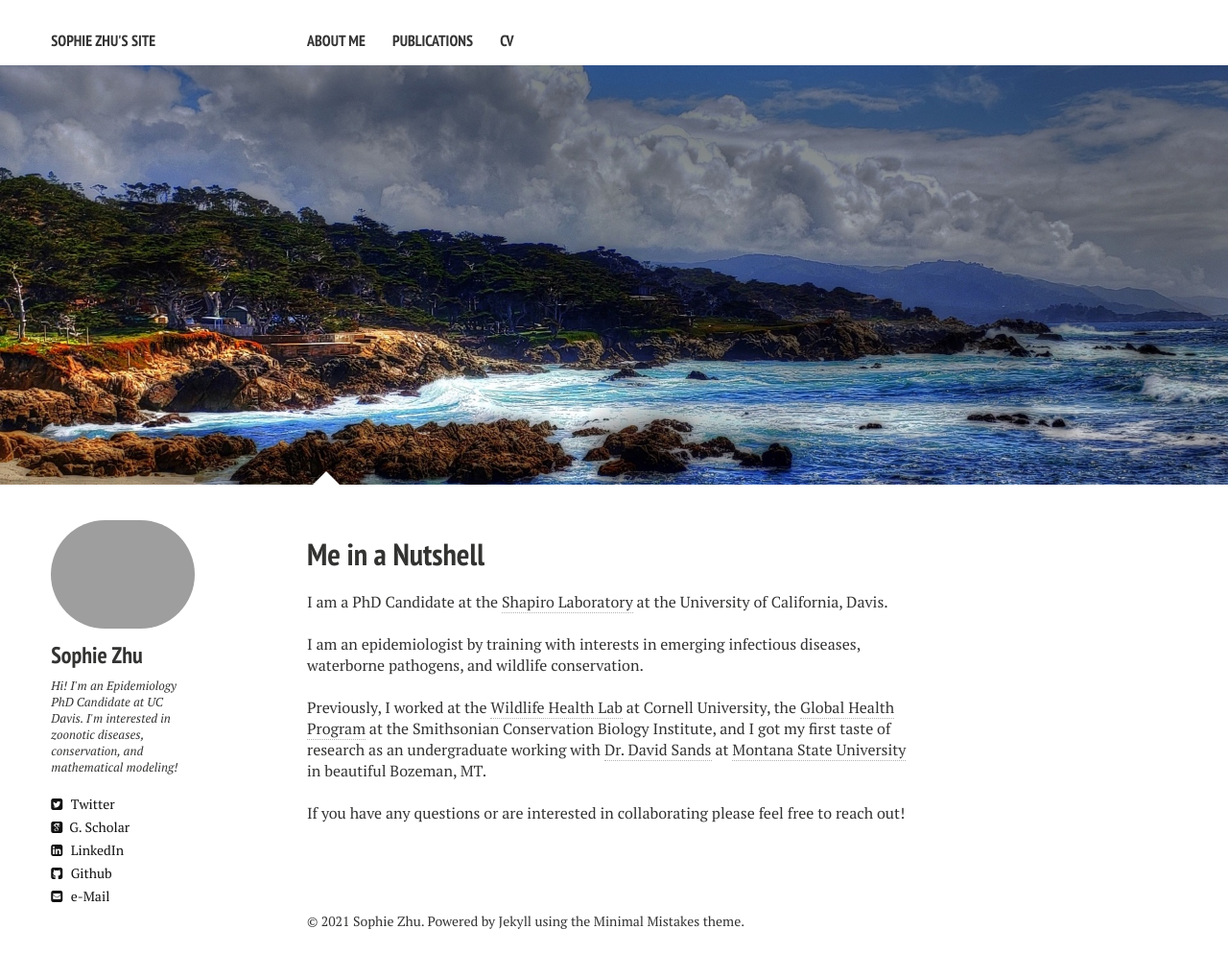
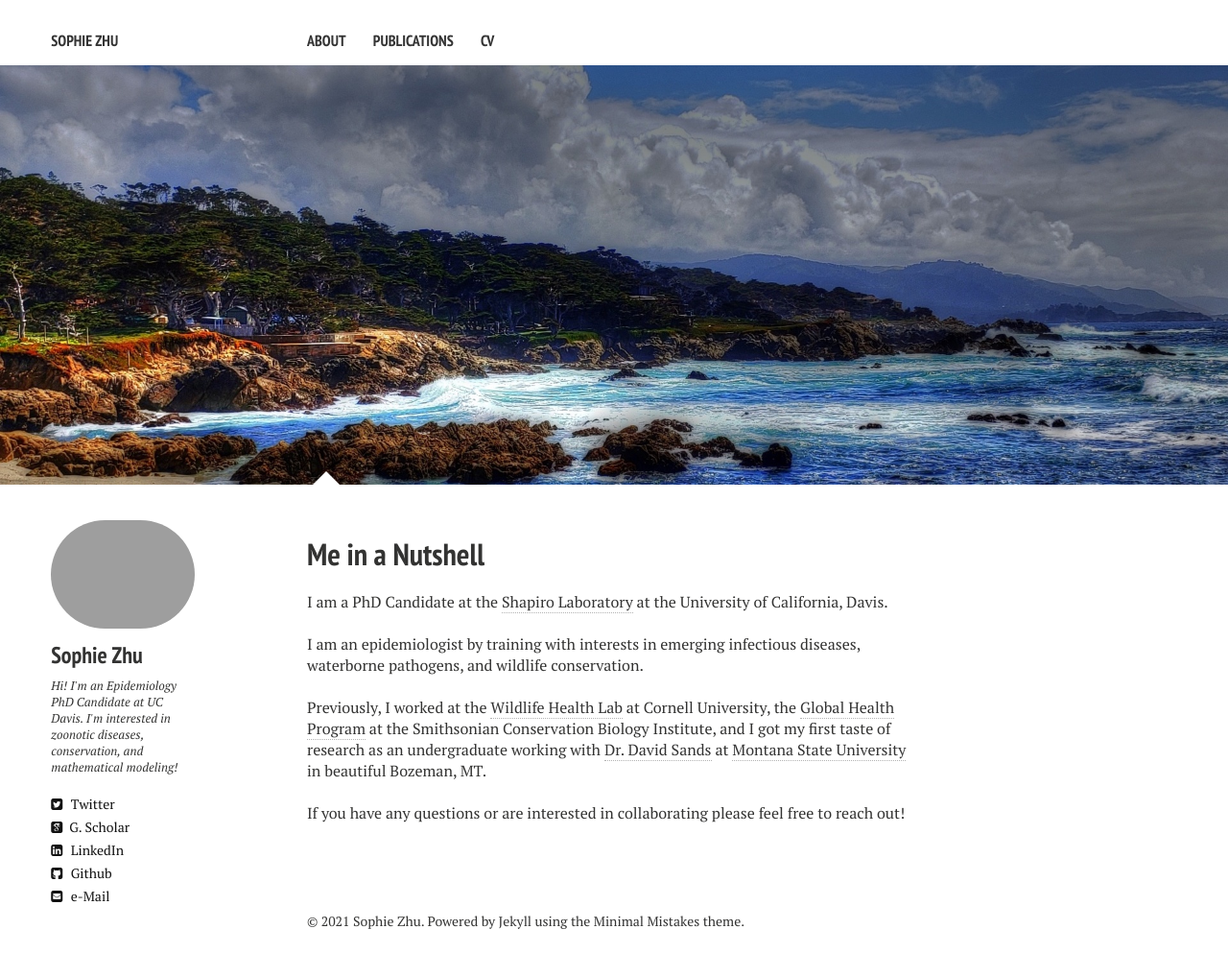
Before and after one commit to sophiemzhu/sophiemzhu.github.io, a Jekyll site: the page built from index.md, in a window 1280 px wide. Shown: the whole page at 96% size. Built offline with Jekyll 4.4.1, drawn with Linux system fonts in a browser that asks for light colours; nearby versions of some CDN libraries.

Commit message:
Update _config.yml

```diff
--- a/_config.yml
+++ b/_config.yml
@@ -1,4 +1,4 @@
-title:            Sophie Zhu's site
+title:            Sophie Zhu
 description:      Welcome to my site.
 # Your site's domain goes here. Leave localhost server or blank when working locally.
 url:              //sophiemzhu.github.io
@@ -26,7 +26,7 @@ bing_verify:
 # Links to include in top navigation
 # For external links add external: true
 links:
-  - title: About Me
+  - title: About
     url: /code/
   - title: Publications
     url: /publications/
```
